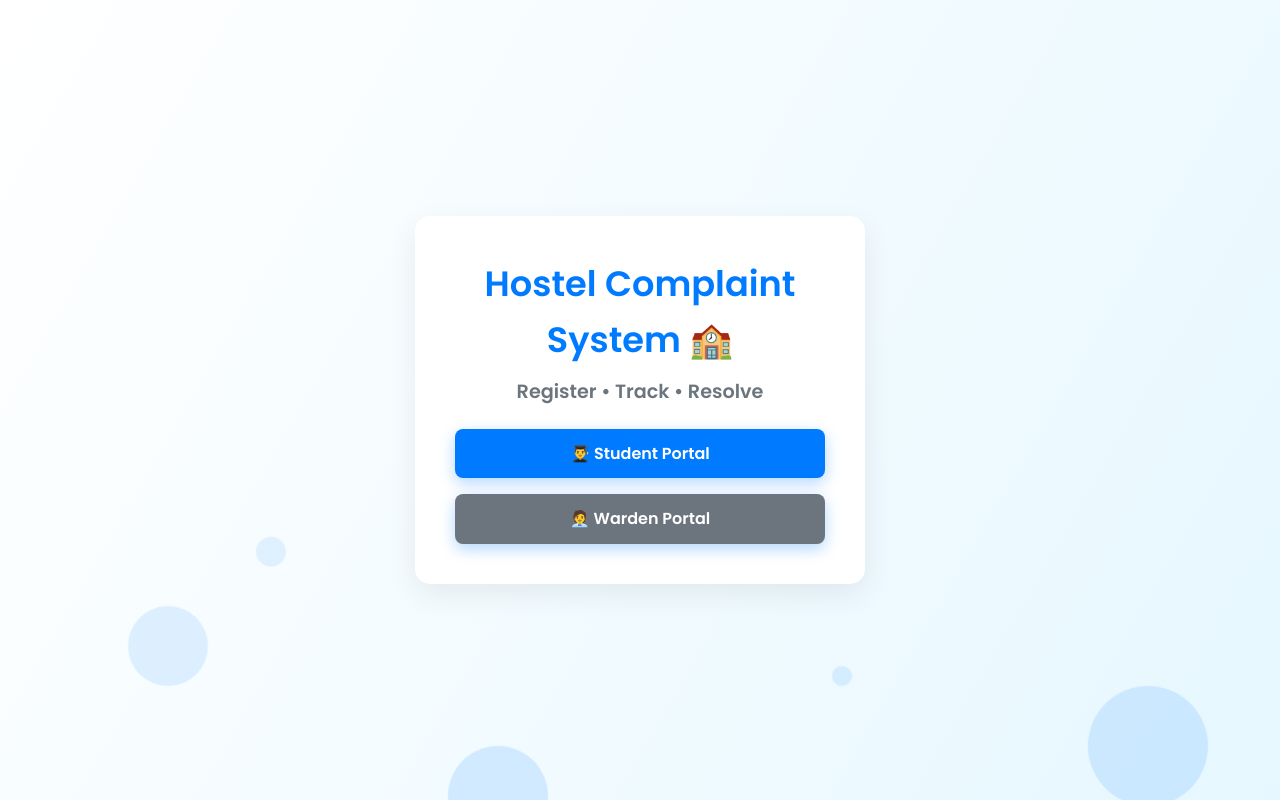
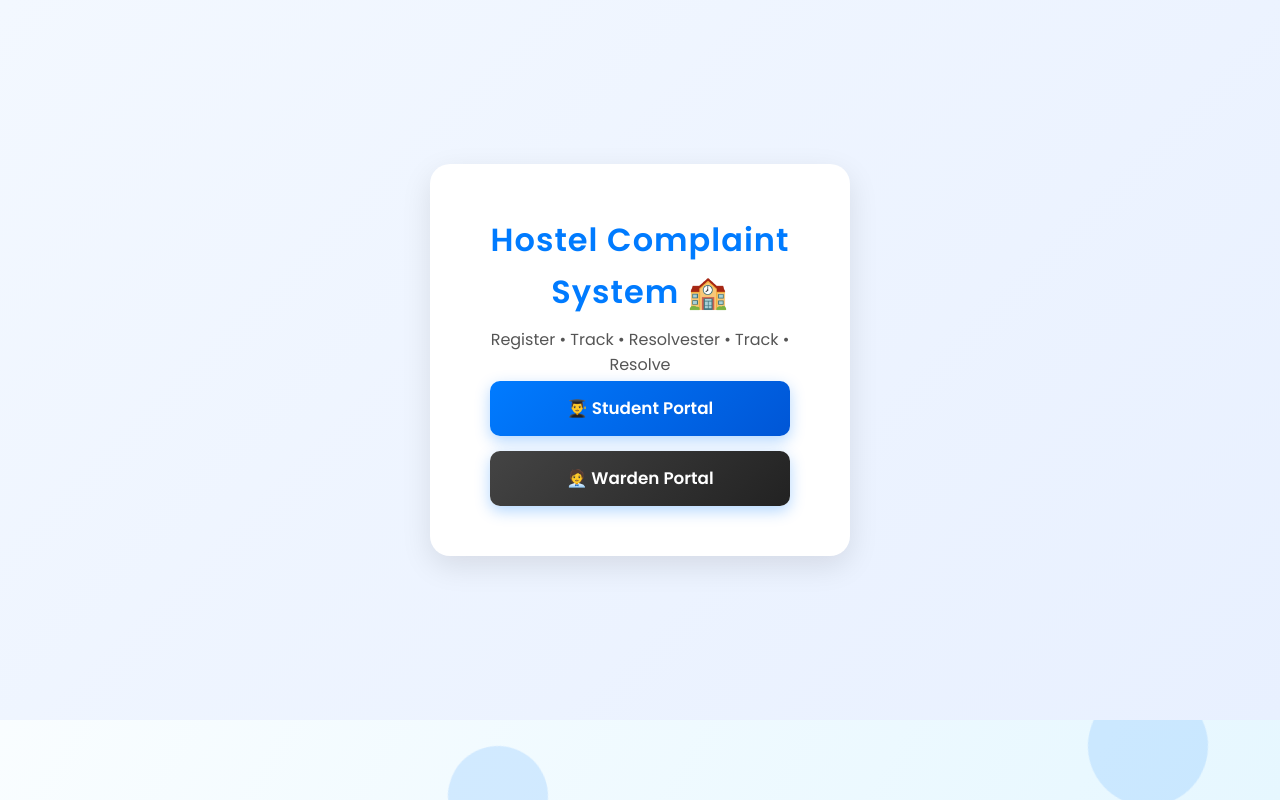
Before and after one commit to nikhilcollege91-netizen/hostel-complaint-system, a Flask app: page / in a window 1280 px wide. Run offline with Flask 3, Linux system fonts and the light colour scheme.

Commit message:
Update index.html

```diff
--- a/templates/index.html
+++ b/templates/index.html
@@ -1,8 +1,96 @@
 {% extends "layout.html" %}
 {% block title %}Welcome - Hostel Complaint System{% endblock %}
 {% block content %}
+<style>
+/* Background & layout */
+.auth-container {
+    display: flex;
+    justify-content: center;
+    align-items: center;
+    min-height: 90vh;
+    background: linear-gradient(135deg, #f3f8ff, #e8f0ff);
+    animation: fadeIn 1s ease-in-out;
+}
+
+/* Card */
+.auth-card {
+    background: white;
+    padding: 50px 60px;
+    border-radius: 20px;
+    box-shadow: 0 10px 30px rgba(0, 0, 0, 0.1);
+    text-align: center;
+    max-width: 420px;
+    width: 100%;
+    transition: transform 0.3s ease, box-shadow 0.3s ease;
+}
+.auth-card:hover {
+    transform: translateY(-6px);
+    box-shadow: 0 12px 40px rgba(0, 0, 0, 0.15);
+}
+
+/* Titles */
+.main-title {
+    color: #007bff;
+    font-size: 2rem;
+    font-weight: 700;
+    margin-bottom: 10px;
+    letter-spacing: 1px;
+}
+#tagline {
+    color: #555;
+    font-size: 1rem;
+    margin-bottom: 30px;
+    font-weight: 500;
+    min-height: 24px;
+}
+
+/* Buttons */
+.button-container {
+    display: flex;
+    flex-direction: column;
+    gap: 15px;
+}
+.btn {
+    display: inline-block;
+    font-size: 1.05rem;
+    padding: 14px;
+    border-radius: 10px;
+    font-weight: 600;
+    text-decoration: none;
+    transition: all 0.3s ease;
+}
+.btn-primary {
+    background: linear-gradient(135deg, #007bff, #0056d6);
+    color: white;
+}
+.btn-secondary {
+    background: linear-gradient(135deg, #444, #222);
+    color: white;
+}
+.btn-glow:hover {
+    box-shadow: 0 0 20px rgba(0, 123, 255, 0.5);
+    transform: translateY(-2px);
+}
+
+/* Animation */
+@keyframes fadeIn {
+    from { opacity: 0; transform: translateY(15px); }
+    to { opacity: 1; transform: translateY(0); }
+}
+
+/* Responsive */
+@media (max-width: 480px) {
+    .auth-card {
+        padding: 35px 25px;
+    }
+    .main-title {
+        font-size: 1.6rem;
+    }
+}
+</style>
+
 <div class="auth-container">
-    <div class="auth-card" style="text-align: center;">
+    <div class="auth-card">
         <h1 class="main-title">Hostel Complaint System 🏫</h1>
         <h2 id="tagline"></h2>
         <div class="button-container">
@@ -11,4 +99,20 @@
         </div>
     </div>
 </div>
+
+<script>
+const taglineText = ["Register • Track • Resolve", "Your voice matters 🗣️", "Quick • Transparent • Reliable"];
+let idx = 0;
+function changeTagline() {
+    const tagline = document.getElementById("tagline");
+    tagline.style.opacity = 0;
+    setTimeout(() => {
+        tagline.textContent = taglineText[idx];
+        tagline.style.opacity = 1;
+        idx = (idx + 1) % taglineText.length;
+    }, 400);
+}
+setInterval(changeTagline, 2500);
+changeTagline();
+</script>
 {% endblock %}
```
